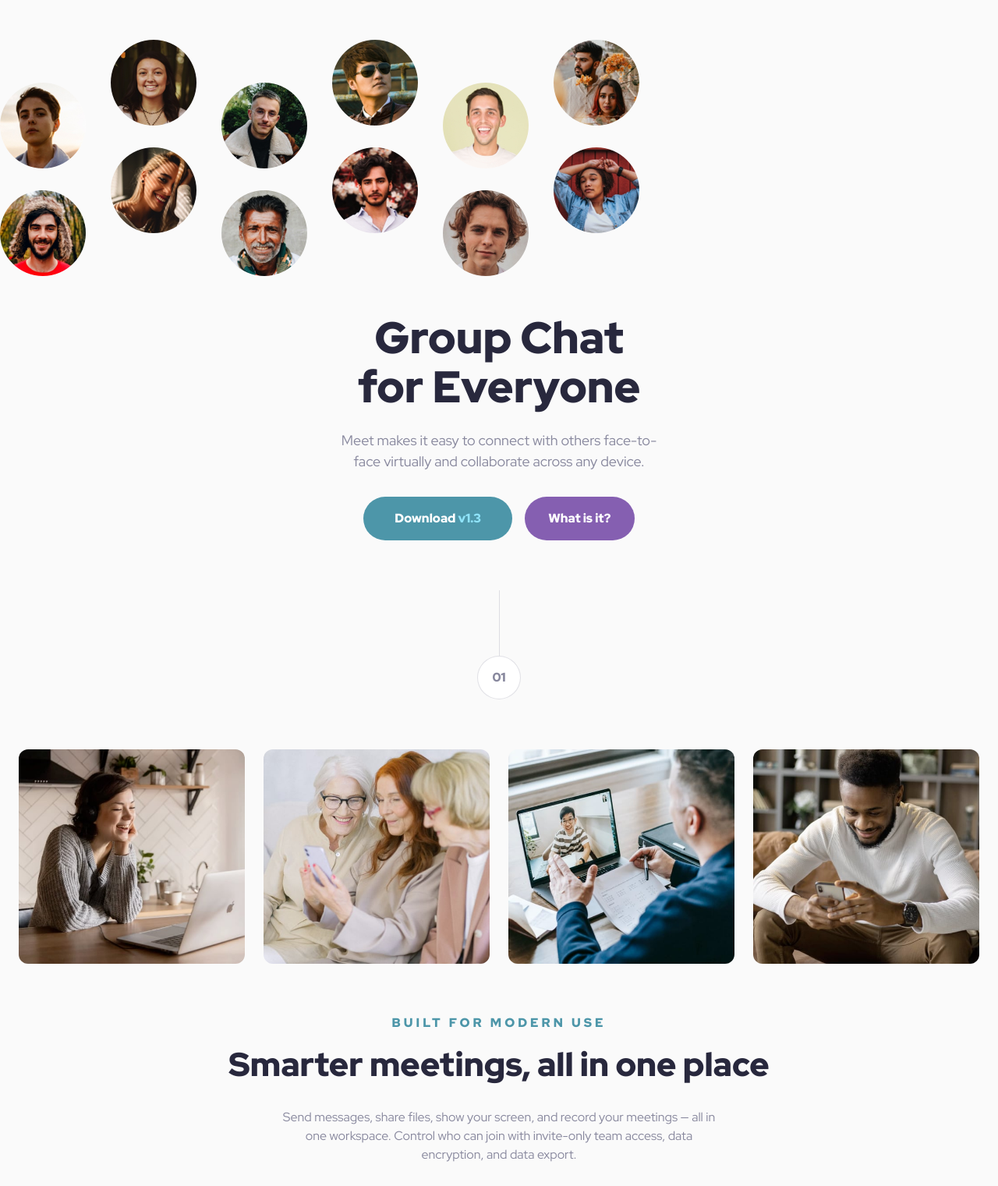
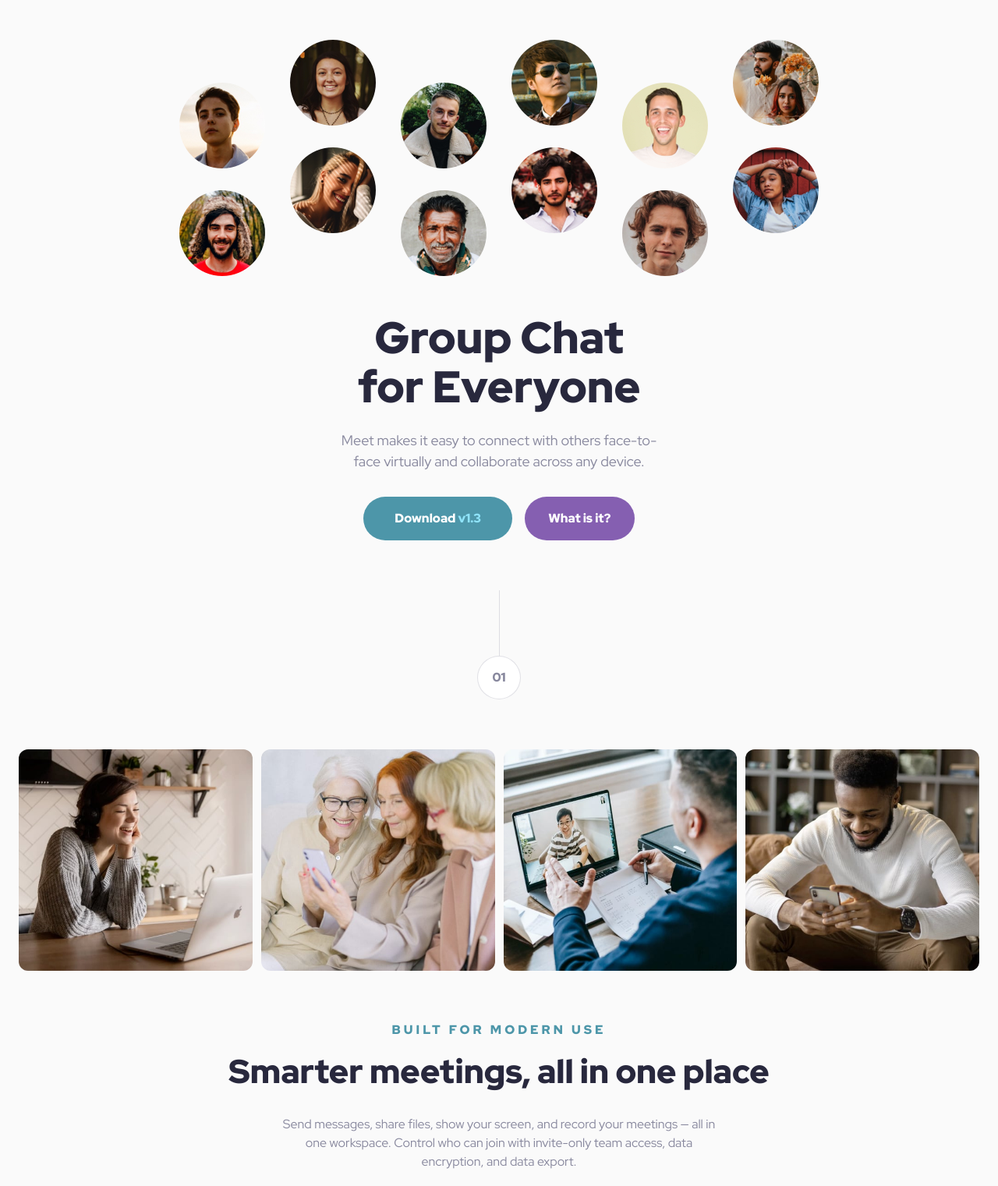
Before and after one commit to ralphvirtucio/meet-landing-page, a plain HTML site: page index.html in a window 1280 px wide. Shown: the part 79-1600 px from the top of the page at 78% size. Drawn offline with Linux system fonts and the light colour scheme.

Commit message:
Implemented Tablet design

```diff
--- a/scss/block/_footer.scss
+++ b/scss/block/_footer.scss
@@ -1,4 +1,5 @@
 @use '../utility/variables' as *;
+@use '../utility/mixins' as *;
 
 .footer {
   &-wrapper {
@@ -8,6 +9,10 @@
     height: 25rem;
     margin-block-start: -1.75rem;
     z-index: 1;
+
+    @include tablet {
+      height: 32rem;
+    }
 
 
     &::before {
@@ -42,6 +47,7 @@
       .lede {
         font-weight: 500;
         font-size: 1.125rem;
+        max-width: 48ch;
       }
 
       .btn--footer {
--- a/scss/block/_hero.scss
+++ b/scss/block/_hero.scss
@@ -8,6 +8,8 @@
 
       @include tablet {
         grid-template-columns: repeat(4, 1fr);
+      --gap-space: 0.6875rem;
+
       }
 
 
--- a/scss/block/_introductory.scss
+++ b/scss/block/_introductory.scss
@@ -4,6 +4,11 @@
 
 .introductory {
 
+  &__img {
+    img {
+    margin-inline: auto;
+    }
+  }
 
   &__content {
     text-align: center;
```
Also changed, not shown: index.html (+1 -1 lines), css/styles.css, 1 other file.
